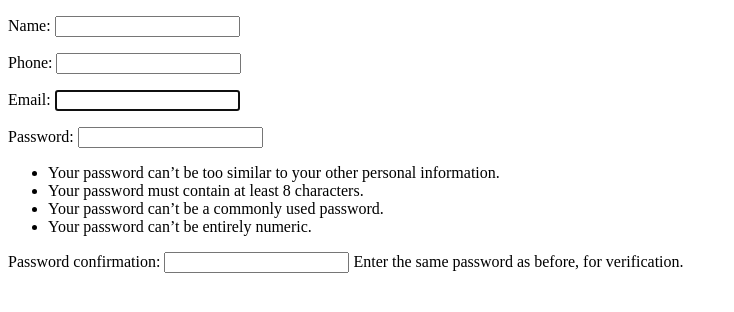
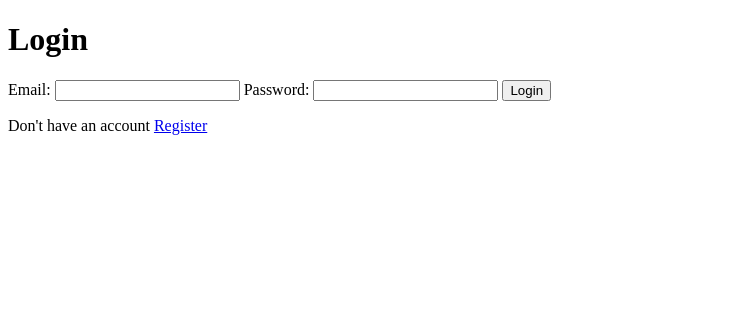
Before and after one commit to Jan-Briddhi-Foundation/bloodbankBackend, a Django app: page /login/ in a window 1280 px wide. Shown: the top 312 px of the page, without its empty margins (0-734 px from the left). Run offline with Django 4.2, Linux system fonts and the light colour scheme.

Commit message:
Connectins AbstractUser model and Profile

```diff
--- a/base/admin.py
+++ b/base/admin.py
@@ -1,7 +1,10 @@
 from django.contrib import admin
 
-from .models import User
+from .models import User, Profile, BloodGroup
 
 admin.site.register(User)
+admin.site.register(Profile)
+admin.site.register(BloodGroup)
+
 
 # Register your models here.
--- a/base/forms.py
+++ b/base/forms.py
@@ -1,10 +1,17 @@
 from django.contrib.auth.forms import UserCreationForm
 
 from django import forms
-from .models import User
+from .models import User, Profile
 
 
 class CreateUserForm(UserCreationForm):
     class Meta:
         model = User
         fields = ['name', 'phone', 'email']
+
+
+class UserDetailsForm(forms.ModelForm):
+    class Meta:
+        model = Profile
+        fields = ['city', 'country', 'bloodgroup', 'profile_type']
+        # exclude = ['user', 'profile_type']
--- a/base/models.py
+++ b/base/models.py
@@ -9,14 +9,39 @@ class User(AbstractUser):
     date_created = models.DateTimeField(auto_now_add=True, null=True)
 
     USERNAME_FIELD = 'email'
-    REQUIRED_FIELDS = []
+    REQUIRED_FIELDS = ['name']
 
     def __str__(self):
         return self.email
 
 
-# class BloodGroup(models.Model):
-#     name = models.CharField(max_length=255, null=True)
+class BloodGroup(models.Model):
+    name = models.CharField(max_length=255, null=True)
 
-#     def __str__(self):
-#         return self.name
+    def __str__(self):
+        return self.name
+
+
+class Profile(models.Model):
+    ACCOUNT = (
+        ('donor', 'I am a donor'),
+        ('patient', 'I need a donor'),
+    )
+
+    user = models.OneToOneField(
+        User, null=True, blank=True, on_delete=models.CASCADE)
+    bloodgroup = models.ForeignKey(
+        BloodGroup, on_delete=models.SET_NULL, null=True)
+    langauge = models.CharField(max_length=255, null=True)
+    country = models.CharField(max_length=250, null=True)
+    city = models.CharField(max_length=250, null=True)
+    address = models.CharField(max_length=250, null=True)
+
+    # profile_pic = models.ImageField(
+    #     default="avatar.svg", null=True, blank=True)
+
+    profile_type = models.CharField(max_length=255, null=True, choices=ACCOUNT)
+    date_created = models.DateTimeField(auto_now_add=True, null=True)
+
+    def __str__(self):
+        return self.user.name
--- a/base/templates/base/anotherpage.html
+++ b/base/templates/base/anotherpage.html
@@ -1,4 +1,3 @@
-
 <!DOCTYPE html>
 <html lang="en">
 <head>
@@ -7,11 +6,6 @@
     <title>DONE</title>
 </head>
 <body>
-
-    <form action="" method="post">
-
-        {% csrf_token %}
-        {{form.as_p}}
-    </form>
+    <p>LOGIN_REGISTRATTION PAGE</p>
 </body>
 </html>
--- a/base/templates/base/login_registration_page.html
+++ b/base/templates/base/login_registration_page.html
@@ -1,12 +1,68 @@
 
-<!DOCTYPE html>
-<html lang="en">
-<head>
-    <meta charset="UTF-8">
-    <meta name="viewport" content="width=device-width, initial-scale=1.0">
-    <title>DONE</title>
-</head>
-<body>
-    <p>LOGIN_REGISTRATTION PAGE</p>
-</body>
-</html>
+
+
+{% extends "main.html" %}
+{% block content %}
+
+    <div class="home">
+        <form action="" method="post">
+            {% csrf_token %}
+            {% if page == "login" %}
+                <h1>Login</h1>
+                  <label for="email">Email:</label>
+                    <input id="email" name="email" class="email" type="email" />
+
+                    <label for="password">Password:</label>
+                    <input type="password" name="password" class="password" id="password" />
+                    <input type="submit" value="Login" />
+
+                    <p>Don't have an account <a href=" {% url "registration" %}">Register</a></p>
+
+
+                {% comment %} {% for message in messages %}
+                    {{message}}
+                {% endfor %} {% endcomment %}
+
+
+            {% else %}
+                <h1>Registration</h1>
+                {{form.as_p}}
+
+                {% comment %} {{form.errors}} {% endcomment %}
+
+                <input type="submit" value="Next">
+                <p>Already have an account <a href=" {% url "login" %}">Login</a></p>
+
+            {% endif %}
+
+        </form>
+
+    </div>
+{% endblock content %}
+
+
+
+
+{% comment %}
+{% extends "main.html" %}
+
+    {% block content %}
+        <form action="" method="post">
+
+            {% if page == 'login' %}
+
+            {% csrf_token %}
+            {{form.as_p}}
+            <input type="button" value="Login">
+            {% else %}
+
+            {% csrf_token %}
+            {{form.as_p}}
+            <input type="button" value="Register">
+
+            {% endif %}
+
+        </form>
+
+    {% endblock content %}
+ {% endcomment %}
--- a/base/urls.py
+++ b/base/urls.py
@@ -1,11 +1,14 @@
 from django.contrib import admin
 from django.urls import path
 
-from .views import home, loginPage, registrationPage
+from .views import home, loginPage, registrationPage, UserDetails
 
 urlpatterns = [
     path('', home, name='home'),
     path('login/', loginPage, name='login'),
     path('registration/', registrationPage, name='registration'),
 
+    path('Personal details/', UserDetails, name='user_details'),
+
+
 ]
--- a/base/views.py
+++ b/base/views.py
@@ -1,21 +1,53 @@
 from django.http import HttpResponse
 from django.shortcuts import render, redirect
+
+from django.contrib.auth.decorators import login_required
+from django.contrib.auth import authenticate, login, logout
+from django.contrib import messages
+
 
 from .forms import CreateUserForm
 # Create your views here.
 
 
+def registrationPage(request):
+    form = CreateUserForm()
+
+    if request.method == 'POST':
+        form = CreateUserForm(request.POST)
+        if form.is_valid():
+            # user = form.save()
+            # login(request, user)
+
+            instance = form.save(commit=False)
+            instance.username = form.cleaned_data.get('email')
+            user = instance.save()
+            # login(request, user)
+
+            return redirect('user_details')
+
+    context = {"form": form}
+    return render(request, 'base/login_registration_page.html', context)
+
+
+def loginPage(request):
+    page = 'login'
+
+    context = {'page': page}
+    return render(request, 'base/login_registration_page.html', context)
+
+
+def logoutPage(request):
+    logout(request)
+    return redirect('login')
+
+
+def UserDetails(request):
+    form = UserDetailsForm()
+    context = {"form": form}
+    return render(request, 'base/userDetails_page.html', context)
+
+
 def home(request):
     context = {}
     return render(request, 'base/home.html', context)
-
-
-def loginPage(request):
-    form = CreateUserForm()
-    context = {"form": form}
-    return render(request, 'base/anotherpage.html', context)
-
-
-def registrationPage(request):
-    context = {}
-    return render(request, 'base/login_registration_page.html', context)
```
Also changed, not shown: base/templates/base/userDetails_page.html (added, +10 -0 lines), base/migrations/0003_bloodgroup_profile.py (added), db.sqlite3.
